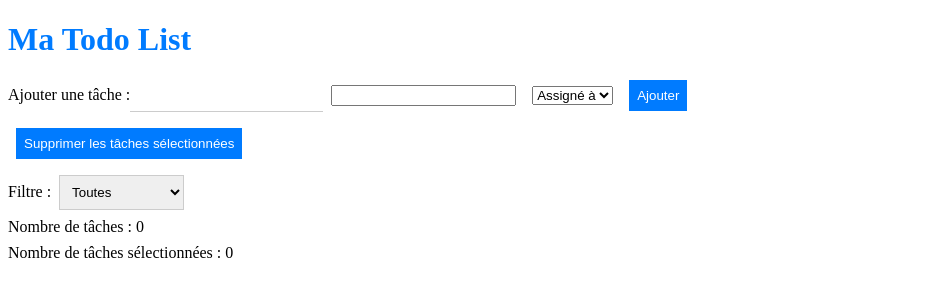
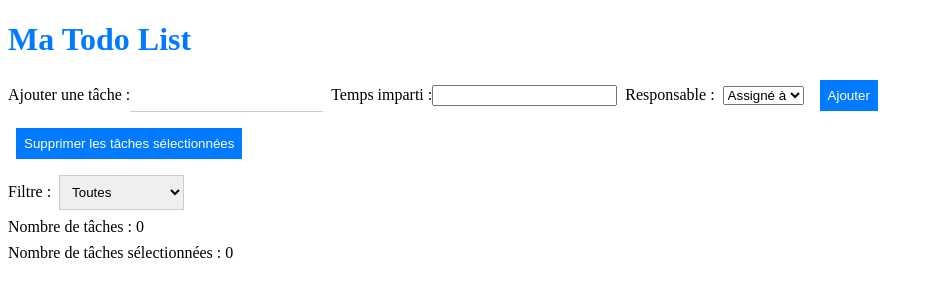
Before and after one commit to exender/elective-vue, a Vue app: page / in a window 1280 px wide. Shown: the top 300 px of the page, without its empty margins (0-933 px from the left). Built offline with nearby package versions, Linux system fonts and the light colour scheme.

Commit message:
Ajout des label pour le temps imparti et responsable

```diff
--- a/src/App.vue
+++ b/src/App.vue
@@ -56,7 +56,9 @@ p {
 <form @submit.prevent="addTask" style="margin-bottom: 16px;">
   <label for="new-task">Ajouter une tâche :</label>
   <input type="text" id="new-task" v-model="newTask" style="margin-right: 8px;">
+  <label for="time-imp">Temps imparti :</label>
   <input type="number" id="time-imp" v-model="newTimeImp" min="0" style="margin-right: 8px;">
+  <label for="responsible">Responsable :</label>
   <select v-model="taskResponsible" style="margin-right: 8px;">
     <option value="">Assigné à</option>
     <option v-for="name in fakeNames" :value="name">{{ name }}</option>
```
